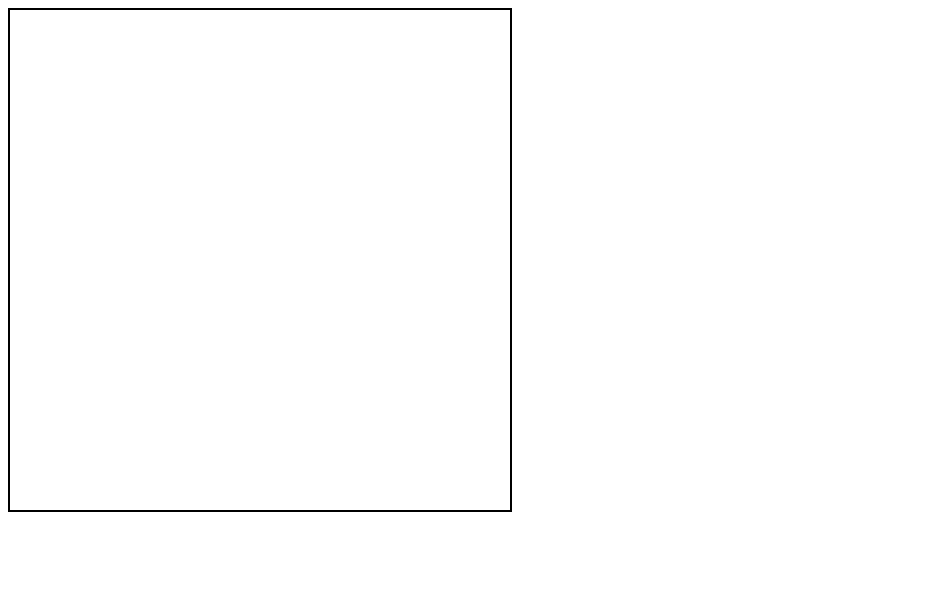
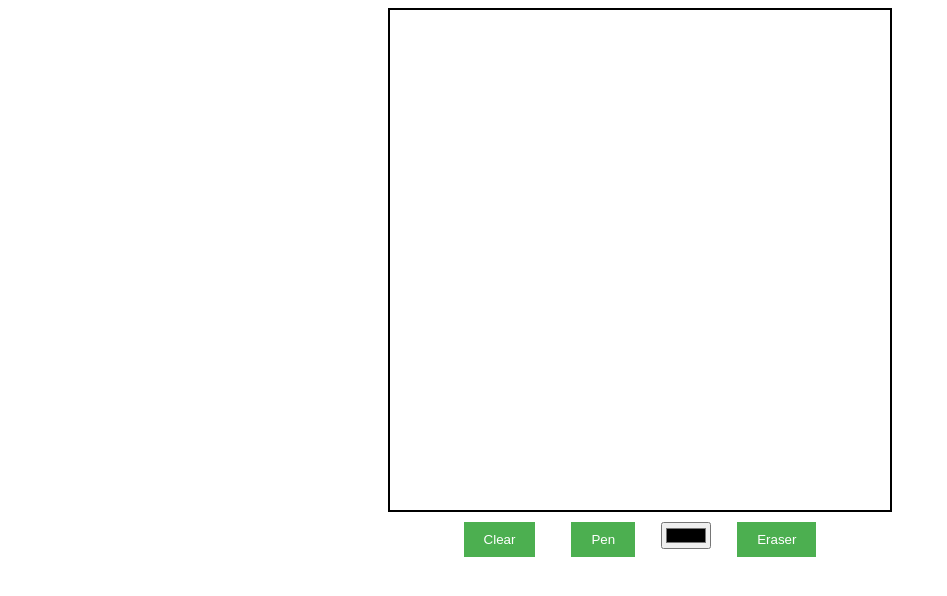
Before and after one commit to t1oluwani/SmartVision, a Vue app in the folder frontend/: page / in a window 1280 px wide. Shown: the top 596 px of the page, without its empty margins (0-947 px from the left). Built offline with nearby package versions, Linux system fonts and the light colour scheme.

Commit message:
necessary paint features

```diff
--- a/frontend/src/components/subcomponents/DrawingCanvas.vue
+++ b/frontend/src/components/subcomponents/DrawingCanvas.vue
@@ -1,17 +1,65 @@
 <template>
-  <div>
+  <div id="canvas_container">
     <canvas id="drawingCanvas" width="500" height="500"></canvas>
+    <div id="buttons">
+      <button>Clear</button>
+      <button>Pen</button>
+      <input id="colorpicker" type="color">
+      <button>Eraser</button>
+    </div>
   </div>
 </template>
 
 <script>
+// export default {
+//   mounted() {
+//     const canvas = document.getElementById('drawingCanvas');
+//     const ctx = canvas.getContext('2d');
+//     let isDrawing = false;
+//     let lastX = 0;
+//     let lastY = 0;
 
+//     canvas.addEventListener('mousedown', (e) => {
+//       isDrawing = true;
+//       [lastX, lastY] = [e.offsetX, e.offsetY];
+//     });
+
+//     canvas.addEventListener('mousemove', (e) => {
+//       if (!isDrawing) return;
+//       ctx.beginPath();
+//       ctx.moveTo(lastX, lastY);
+//       ctx.lineTo(e.offsetX, e.offsetY);
+//       ctx.stroke();
+//       [lastX, lastY] = [e.offsetX, e.offsetY];
+//     });
+
+//     canvas.addEventListener('mouseup', () => {
+//       isDrawing = false;
+//     });
+
+//     canvas.addEventListener('mouseout', () => {
+//       isDrawing = false;
+//     });
+//   },
+// };
 </script>
 
 <style scoped>
+#canvas_container {
+  display: flex;
+  flex-direction: column;
+  align-items: center;
+}
 canvas {
   border: 2px solid black;
   background-color: white;
   /* cursor: url('pen-cursor.png'), auto; Replace 'pen-cursor.png' with your cursor image */
 }
+
+#buttons {
+  display: flex;
+  justify-content: center;
+  margin: 10px;
+  gap: 1rem;
+}
 </style>
```
